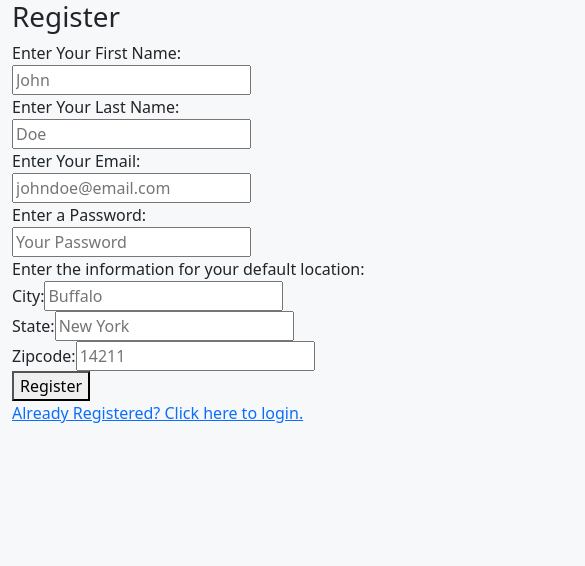
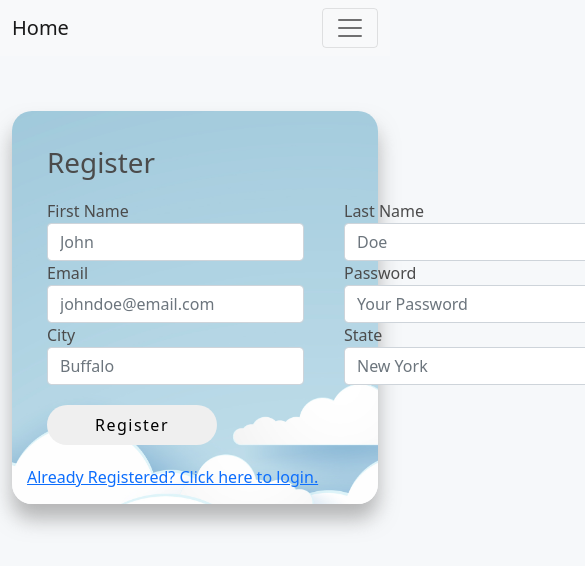
Before and after one commit to sarahdepalo/tadpole, a React (Create React App) app: page /register in a window 390 px wide. Shown: the top 566 px of the page, 585 px wide, since content can reach past the window. Built offline with nearby package versions, Linux system fonts and the light colour scheme; no server answers.

Commit message:
added starter nav bar and styles to registration page. Made registration mobile responsive

```diff
--- a/package.json
+++ b/package.json
@@ -8,6 +8,7 @@
     "@testing-library/user-event": "^12.8.3",
     "cypress": "^8.1.0",
     "react": "^17.0.2",
+    "react-bootstrap": "^2.0.0-beta.4",
     "react-dom": "^17.0.2",
     "react-router-dom": "^5.2.0",
     "react-scripts": "4.0.3",
--- a/public/index.html
+++ b/public/index.html
@@ -44,7 +44,7 @@
       To begin the development, run `npm start` or `yarn start`.
       To create a production bundle, use `npm run build` or `yarn build`.
     -->
-
+    <script src="https://cdn.jsdelivr.net/npm/bootstrap@5.1.0/dist/js/bootstrap.bundle.min.js" integrity="sha384-U1DAWAznBHeqEIlVSCgzq+c9gqGAJn5c/t99JyeKa9xxaYpSvHU5awsuZVVFIhvj" crossorigin="anonymous"></script>
   </body>
 
 </html>
--- a/src/App.css
+++ b/src/App.css
@@ -6,12 +6,65 @@ body {
   display: none;
 }
 
+nav {
+  margin-bottom: 55px;
+}
+
+.registerContainer {
+  background: url('./imgs/sun_and_clouds.jpeg') no-repeat center center fixed;
+  background-size:cover;
+  color: white;
+  border-radius: 20px;
+  padding: 15px;
+  box-shadow: 0px 15px 20px rgba(148, 148, 148, 0.671);
+  width: 900px;
+  margin: 0 auto;
+  color: rgb(75, 75, 75);
+}
+
+.registerContainer form {
+  margin: 20px;
+
+}
+
+.registerContainer h1 {
+  margin: 20px;
+}
+
 .spotifyContainer {
   display: flex;
   justify-content: center;
   flex-direction: row;
   height: 455px;
 }
+
+.form-row {
+  display: flex;
+}
+
+.form-group {
+  margin-right: 40px;
+}
+
+.password {
+  width: 222%;
+}
+
+.lastName {
+  width: 222%;
+}
+
+.registerBtn {
+  margin-top: 20px;
+  border: none;
+  border-radius: 23px;
+  text-align: center;
+  padding: 8px;
+  letter-spacing: 1.5px;
+  font-size: 16px;
+  width: 170px;
+}
+
 
 .spotifyContainer p {
   width: 100%;
@@ -146,6 +199,25 @@ body {
     margin-top: 20px;
   }
 
+  .registerContainer {
+    width: auto;
+    background: url('./imgs/sun_and_clouds.jpeg') no-repeat center center fixed;
+    -webkit-background-size: cover;
+    -moz-background-size: cover;
+    -o-background-size: cover;
+    background-size: cover;
+    margin-bottom: 50px;
+  }
+
+  .registerContainer input {
+    width: 220px;
+  }
+
+  .form-row {
+    display:block;
+  }
+
+
 }
 @media only screen and (min-device-width: 768px) and (max-device-width: 1024px) {
 
@@ -157,6 +229,21 @@ body {
  .row {
   flex-direction: column;
 }
+
+.form-row {
+  display:flex;
+}
+
+/* Portrait and Landscape */
+@media only screen
+  and (min-device-width: 1024px)
+  and (max-device-width: 1366px)
+  and (-webkit-min-device-pixel-ratio: 1.5) {
+}
+.registerContainer input {
+  width: auto;
+}
+
 
 }
 
--- a/src/App.js
+++ b/src/App.js
@@ -8,9 +8,9 @@ import { useState, useEffect } from "react";
 import Dashboard from "./components/Dashboard";
 import Register from "./components/Register";
 import Login from "./components/Login";
-import { toast } from "react-toastify"; // a library for cool popups/notifications
+import Navbar from './components/Navbar';
+import { toast } from "react-toastify";
 import "react-toastify/dist/ReactToastify.css";
-// import Iframe from './components/Iframe';
 import "./App.css";
 
 toast.configure();
@@ -46,11 +46,11 @@ function App() {
   return (
     <div className="App">
       <Router>
+      <Navbar setAuth={setAuth}/>
         <div className="container">
           <Switch>
             <Route exact path="/">
               <h1>Tadpole</h1>
-              {/* <Iframe/> */}
             </Route>
             <Route
               exact
--- /dev/null
+++ b/src/components/Navbar.jsx
@@ -0,0 +1,51 @@
+import {Link} from 'react-router-dom';
+import { toast } from "react-toastify";
+import "react-toastify/dist/ReactToastify.css";
+
+const NavBar = ({ setAuth }) => {
+  //if authenticated show seachbar for the zipcode and logout.
+  //Display login and register if not authenticated
+
+  const logout = (event) => {
+    event.preventDefault();
+    localStorage.removeItem("token");
+    setAuth(false);
+    toast.success("Logged Out Successfully");
+  };
+
+  return (
+    <nav className="navbar navbar-expand-lg navbar-light bg-light">
+      <div className="container-fluid">
+        <a className="navbar-brand" href="/">
+          Home
+        </a>
+        <button
+          className="navbar-toggler"
+          type="button"
+          data-bs-toggle="collapse"
+          data-bs-target="#navbarSupportedContent"
+          aria-controls="navbarSupportedContent"
+          aria-expanded="false"
+          aria-label="Toggle navigation"
+        >
+          <span className="navbar-toggler-icon"></span>
+        </button>
+        <div className="collapse navbar-collapse" id="navbarSupportedContent">
+        <ul className="navbar-nav me-auto mb-2 mb-lg-0">
+        <li className="nav-item">
+          <Link className="nav-link active" aria-current="page" to="/register">Register</Link>
+        </li>
+        <li className="nav-item">
+          <Link className="nav-link" to="/login">Login</Link>
+        </li>
+        <li className="nav-item">
+          <button type="button" className="nav-link" onClick={(event) => logout(event)}>Logout</button>
+        </li>
+      </ul>
+        </div>
+      </div>
+    </nav>
+  );
+};
+
+export default NavBar;
--- a/src/components/Register.jsx
+++ b/src/components/Register.jsx
@@ -71,93 +71,119 @@ const Register = ({ setAuth }) => {
 
   return (
     <>
+      <div className="registerContainer">
         <h1>Register</h1>
         <form onSubmit={onSubmit}>
+          <div className="form-row">
+            <div className="form-group">
               <label>
-          Enter Your First Name:
+                First Name
                 <input
                   type="text"
                   name="firstName"
                   placeholder="John"
                   value={firstName}
                   onChange={(event) => onChange(event)}
+                  className="form-control"
                   required
                 />
               </label>
+            </div>
 
-        <br />
+            <div className="form-group">
               <label>
-          Enter Your Last Name:
+                Last Name
                 <input
                   type="text"
                   name="lastName"
                   placeholder="Doe"
                   value={lastName}
                   onChange={(event) => onChange(event)}
+                  className="form-control lastName"
                   required
                 />
               </label>
-        <br />
+            </div>
+          </div>
+          <div className="form-row">
+            <div className="form-group">
               <label>
-          Enter Your Email:
+                Email
                 <input
                   type="email"
                   name="email"
                   placeholder="johndoe@email.com"
                   value={email}
                   onChange={(event) => onChange(event)}
+                  className="form-control"
                   required
                 />
               </label>
-        <br />
+            </div>
+            <div className="form-group">
               <label>
-          Enter a Password:
+                Password
                 <input
                   type="password"
                   name="password"
                   placeholder="Your Password"
                   value={password}
                   onChange={(event) => onChange(event)}
+                  className="form-control password"
                   required
                 />
               </label>
-        <br />
+            </div>
+          </div>
+          <div className="form-row">
+            <div className="form-group">
               <label>
-          Enter the information for your default location: City:
+              City
                 <input
                   type="text"
                   name="primaryLocationCity"
                   placeholder="Buffalo"
                   value={primaryLocationCity}
                   onChange={(event) => onChange(event)}
+                  className="form-control"
                   required
                 />
               </label>
+            </div>
+            <div className="form-group">
               <label>
-          State:
+                State
                 <input
                   type="text"
                   name="primaryLocationState"
                   placeholder="New York"
                   value={primaryLocationState}
                   onChange={(event) => onChange(event)}
+                  className="form-control"
                   required
                 />
               </label>
+            </div>
+            <div className="form-group">
               <label>
-          Zipcode:
+                Zipcode
                 <input
                   type="number"
                   name="primaryLocationZip"
                   placeholder="14211"
                   value={primaryLocationZip}
                   onChange={(event) => onChange(event)}
+                  className="form-control"
                   required
                 />
               </label>
-        <button type="submit">Register</button>
+            </div>
+          </div>
+          <button type="submit" className="registerBtn">Register</button>
         </form>
         <Link to="/login">Already Registered? Click here to login.</Link>
+      </div>
+
     </>
   );
 };
--- a/src/components/SearchForm.jsx
+++ b/src/components/SearchForm.jsx
@@ -6,6 +6,7 @@ const SearchForm = ({fetchDailyWeather, savedLocationButton, fetchWeeklyWeather}
 
   const handleChange = (event) => {
     console.log('Input is: ', input);
+    parseInt(event.target.value)
     setInput(event.target.value)
   }
 
@@ -20,12 +21,14 @@ const SearchForm = ({fetchDailyWeather, savedLocationButton, fetchWeeklyWeather}
   return (
     <form onSubmit={(event) => handleSubmit(event)}>
       <input
-        type="number"
+        type="text"
         placeholder="Search for weather by zipcode..."
         name="zipcode"
         value={input}
         onChange={(event) => handleChange(event)}
         className="zipcodeInput"
+        maxlength="5"
+        minlength="5"
       />
     </form>
   );
```
Also changed, not shown: src/imgs/sun_and_clouds.jpeg (added), 1 other file (tests, documents, lock files or other folders). Lines whose indentation alone changed are shown as unchanged.
